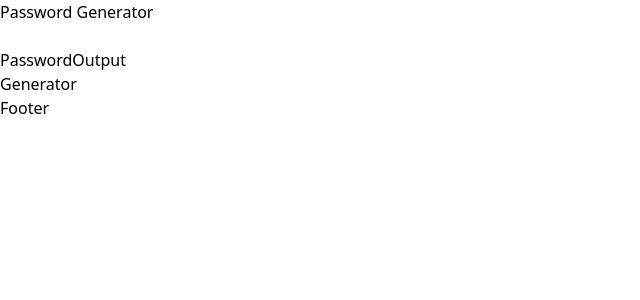
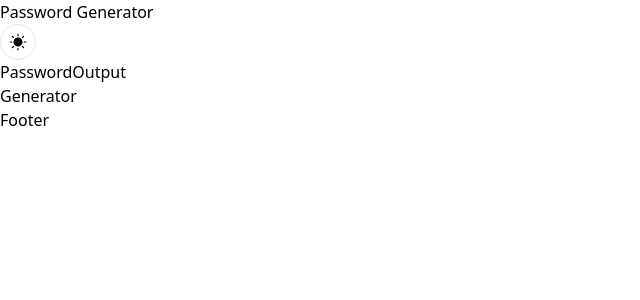
Before and after one commit to MertArar/passwordGenerator, a React (Vite) app: page / in a window 1280 px wide. Shown: the top 300 px of the page, without its empty margins (0-640 px from the left). Built offline with nearby package versions, Linux system fonts and the light colour scheme.

Commit message:
app processing

```diff
--- a/src/App.jsx
+++ b/src/App.jsx
@@ -8,14 +8,23 @@ import useColorMode from "./hooks/useColorMode";
 
 function App() {
   const [password, setPassword] = useState("");
+  const [colorMode, setColorMode] = useColorMode();
   const [isCopied, setIsCopied] = useState(false);
   return (
     <div>
       <main>
         <section>
           <h1>Password Generator</h1>
-          <button>
-            <Icon />
+          <button
+            onClick={() =>
+              setColorMode(colorMode === "light" ? "dark" : "light")
+            }
+            className="flex items-center"
+          >
+            <Icon
+              className="p-2 text-4xl text-black border rounded-full border-greyLight dark:text-white"
+              icon={colorMode === "dark" ? "ph:moon-fill" : "ph:sun-fill"}
+            />
           </button>
         </section>
         <PasswordOutput />
```
